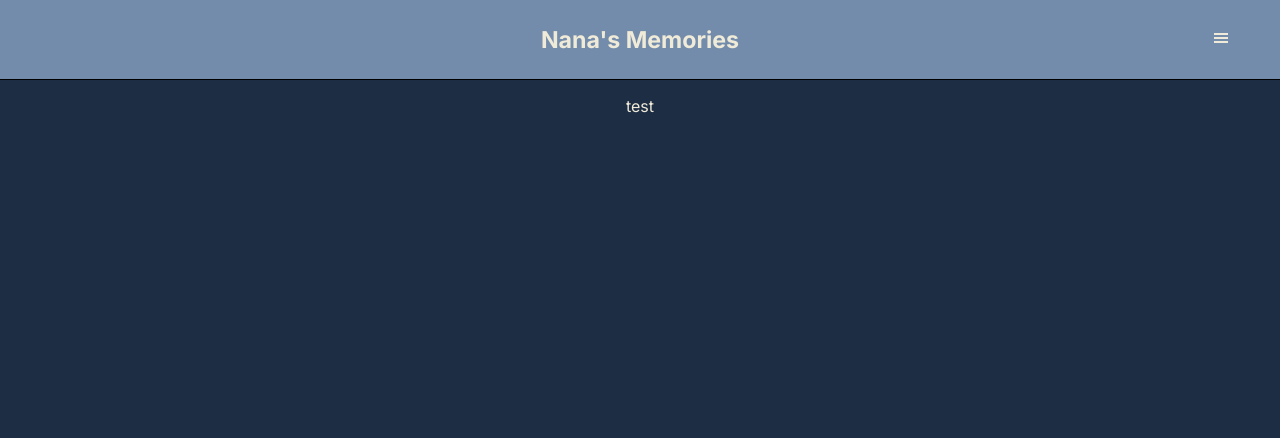
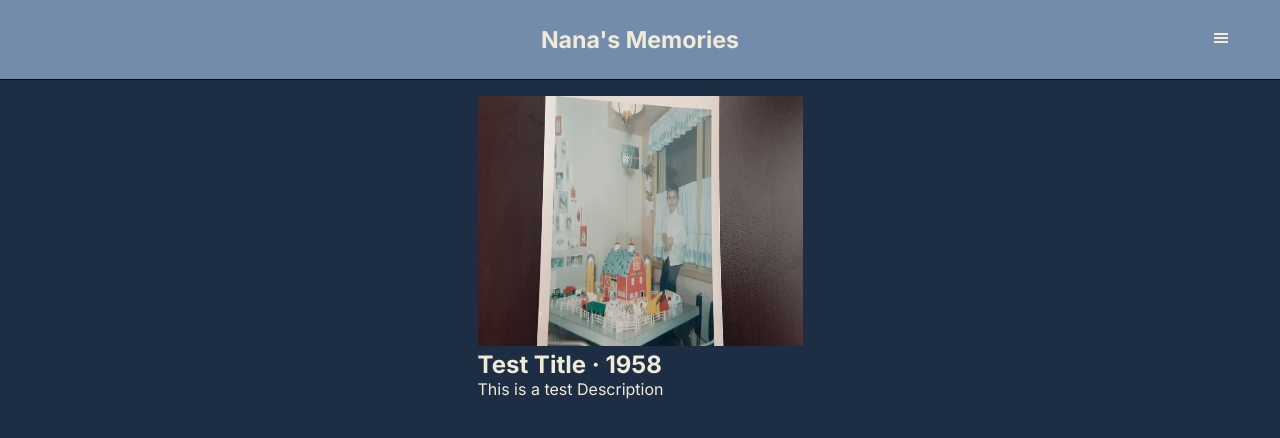
Before and after one commit to khintz34/nanas-memories, a Next.js app: page / in a window 1280 px wide. Shown: the top 438 px of the page. Built offline with nearby package versions, Linux system fonts and the light colour scheme.

Commit message:
basic Mem

```diff
--- a/package.json
+++ b/package.json
@@ -18,6 +18,7 @@
     "react": "18.2.0",
     "react-dom": "18.2.0",
     "react-icons": "^4.10.1",
+    "sass": "^1.64.2",
     "typescript": "5.1.6",
     "zustand": "^4.3.9"
   }
--- a/src/app/page.tsx
+++ b/src/app/page.tsx
@@ -1,6 +1,25 @@
 import Image from "next/image";
 import styles from "./page.module.css";
+import testImg from "../assets/images/testing.jpeg";
+import Memory from "@/components/Memory/Memory";
 
 export default function Home() {
-  return <main className={styles.main}>test</main>;
+  const testingMemory = {
+    name: "Testing File",
+    tags: ["Lucille", "Bill", "Sandy", "Jim", "Paul"],
+    year: 1958,
+    description: "This is a test desciption",
+    pic: { testImg },
+  };
+
+  return (
+    <main className={styles.main}>
+      <Memory
+        pic={testImg}
+        description="This is a test Description"
+        title="Test Title"
+        year="1958"
+      />
+    </main>
+  );
 }
--- /dev/null
+++ b/src/components/Memory/Memory.tsx
@@ -0,0 +1,16 @@
+import Image from "next/image";
+import styles from "../Memory/Memory.module.scss";
+
+export default function Memory(props: any) {
+  return (
+    <main className={styles.main}>
+      <Image height={250} width={325} src={props.pic} alt={props.desciption} />
+      <div>
+        <h2>
+          {props.title} · {props.year}
+        </h2>
+        <div>{props.description}</div>
+      </div>
+    </main>
+  );
+}
--- a/src/components/header.js
+++ b/src/components/header.tsx
@@ -24,13 +24,13 @@ const Header = () => {
   };
 
   return (
-    <header className={`${styles.header}`}>
+    <div className={`${styles.header}`}>
       <h1 className={styles.headerSize}>
         <Link href={"/"} className={styles.a}>
+          {/* eslint-disable-next-line react/no-unescaped-entities */}
           Nana's Memories
         </Link>
       </h1>
-
       <div className={styles.keepRight}>
         {navbarStatus === false ? (
           <div className={`${styles.menuBtn}`}>
@@ -49,7 +49,6 @@ const Header = () => {
           </div>
         )}
       </div>
-
       <div className={styles.sideNav}>
         <ul
           className={`${styles.menuNav} ${
@@ -94,7 +93,7 @@ const Header = () => {
           </Link>
         </ul>
       </div>
-    </header>
+    </div>
   );
 };
 
```
Also changed, not shown: src/assets/objects/originalObj.tsx (added, +7 -0 lines), src/assets/images/testing.jpeg (added), src/components/Memory/Memory.module.scss (added), 1 other file (tests, documents, lock files or other folders).
